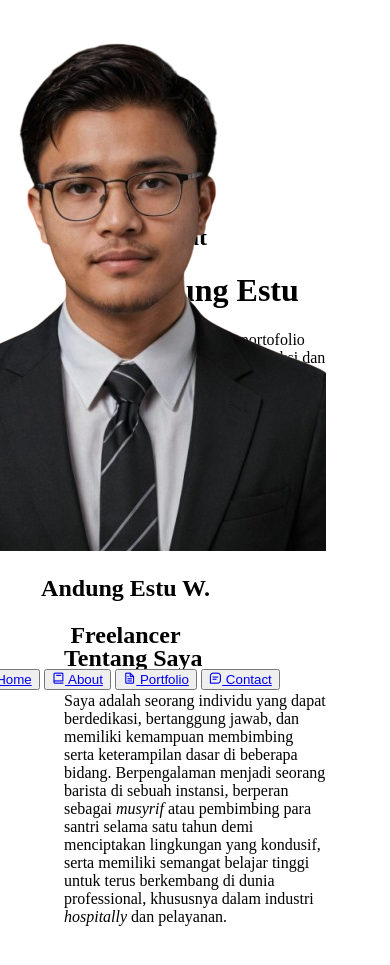
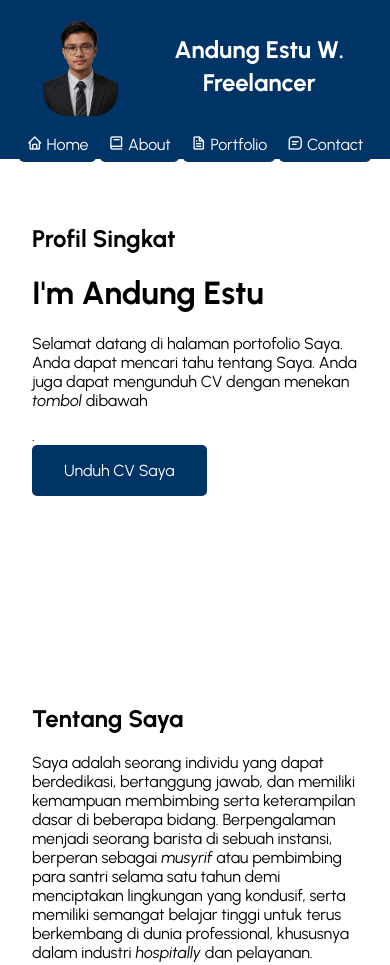
Before and after one commit to muzashiyukihimecoding/estu-s-portofolio, a website: page index.html in a window 390 px wide. Shown: the top 965 px of the page. Drawn offline with nearby package versions, Linux system fonts and the light colour scheme.

Commit message:
add css styles for mobile

```diff
--- a/css/stylesheet.css
+++ b/css/stylesheet.css
@@ -1,10 +1,37 @@
 /* Import Fonts her */
+@import url("https://fonts.googleapis.com/css2?family=Urbanist:ital,wght@0,100..900;1,100..900&display=swap");
+/*
+<uniquifier>: Use a unique and descriptive class name
+<weight>: Use a value from 100 to 900 */
+/*
+.urbanist-<uniquifier > {
+   font-optical-sizing: auto;
+   font-weight: <weight>;
+   font-style: normal;
+} */
+
+/* Colour Inits */
+:root {
+   --background-grey: #f2f2f2;
+   --background-lightgrey: #e0e0e0;
+   --background-white: #ffffff;
+   --accenn-blue: #003366;
+   --accenn-purple: #4b0082;
+   --hover-blue: #007bff;
+   --hover-teal: #008080;
+   --text-grey: #333333;
+   /* Pastel Combinations */
+   --pastle-blue: #a0d7e7;
+   --pastle-yellow: #f8e9a1;
+}
 
 html,
 body {
    margin: 0 1rem;
    padding: 0;
    align-items: center;
+   font-family: "Urbanist", serif;
+   font-style: normal;
 }
 
 body {
@@ -15,13 +42,15 @@ body {
 
 nav {
    position: fixed !important;
+   height: 100%;
    top: 0;
    right: 0;
-   margin: 1rem 2rem 0 2rem;
+   margin: 0 2rem;
    padding: 0 2rem;
    align-items: center;
    align-content: center;
    text-align: center;
+   background-color: var(--background-lightgrey);
 }
 
 main {
@@ -29,9 +58,67 @@ main {
    flex: 1;
    margin: 2rem;
    max-width: 600px;
-   /* gap: 10rem 0 0; */
+   div {
+      margin: 14rem 0;
+   }
 }
 
-main div {
-   margin: 14rem 0;
+/* Toggle Buttons */
+.button {
+   background-color: var(--accenn-blue);
+   color: var(--background-white);
+   padding: 1rem 2rem;
+   border: none;
+   border-radius: 5px;
+   cursor: pointer;
+   text-decoration: none;
+   transition: background-color 0.3s ease;
 }
+
+.button:hover {
+   background-color: var(--hover-blue);
+}
+
+/* Display Responsices */
+@media screen and (max-width: 768px) {
+   nav {
+      margin: 0;
+      padding: 1rem 0;
+      width: 100%;
+      height: 15%;
+      background-color: var(--accenn-blue);
+      color: var(--background-white);
+      display: flex column;
+      /* gap: 2rem; */
+      justify-content: space-between;
+   }
+
+   .upper-nav {
+      display: flex;
+      align-items: center;
+      justify-content: space-around;
+      flex-direction: row;
+      padding: 0 1rem;
+      margin-bottom: 1rem;
+      img {
+         height: 100px;
+         border-radius: 24px;
+      }
+      h1,
+      h2 {
+         margin: 0.2rem;
+      }
+   }
+
+   .under-nav {
+      margin-top: 1.2rem;
+   }
+
+   .under-nav .button {
+      padding: 0.5rem;
+   }
+
+   main {
+      margin: 0;
+   }
+}
--- a/index.html
+++ b/index.html
@@ -14,24 +14,25 @@
       <nav>
          <div class="upper-nav">
             <img src="./assets/ew-profile.png" alt="ew-profile" />
-            <h1>Andung Estu W.</h1>
-            <h2>Freelancer</h2>
+            <div>
+               <h1>Andung Estu W.</h1>
+               <h2>Freelancer</h2>
+            </div>
          </div>
          <div class="under-nav">
-            <button>
-               <a href="#"><i class="bx bx-home"></i> Home</a>
-            </button>
-            <button>
-               <a href="#"><i class="bx bx-book"></i> About</a>
-            </button>
-            <button>
-               <a href="#"><i class="bx bx-file"></i> Portfolio</a>
-            </button>
-            <button>
-               <a href="#"
-                  ><i class="bx bx-message-square-detail"></i> Contact</a
-               >
-            </button>
+            <a href="#" class="button" id="button"
+               ><i class="bx bx-home"></i> Home</a
+            >
+            <a href="#" class="button" id="button"
+               ><i class="bx bx-book"></i> About</a
+            >
+            <a href="#" class="button" id="button"
+               ><i class="bx bx-file"></i> Portfolio</a
+            >
+
+            <a href="#" class="button" id="button"
+               ><i class="bx bx-message-square-detail"></i> Contact</a
+            >
          </div>
       </nav>
 
@@ -40,10 +41,14 @@
             <h2>Profil Singkat</h2>
             <h1>I'm Andung Estu</h1>
             <p>
-               Selamat datang di halaman portofolio Saya. Disini Anda dapat
-               berinteraksi dan mencari tahu seluk beluk tentang Saya. Dan Anda
-               juga dapat men-download CV dengan menekan <i>button</i> dibawah
+               Selamat datang di halaman portofolio Saya. Anda dapat mencari
+               tahu tentang Saya. Anda juga dapat mengunduh CV dengan menekan
+               <i>tombol</i> dibawah
             </p>
+            <p>.</p>
+            <a href="download.html" class="button" id="button">
+               Unduh CV Saya</a
+            >
          </div>
          <div class="about-me">
             <h2>Tentang Saya</h2>
```
Also changed, not shown: js/phone-display.js (+1 -12 lines).
